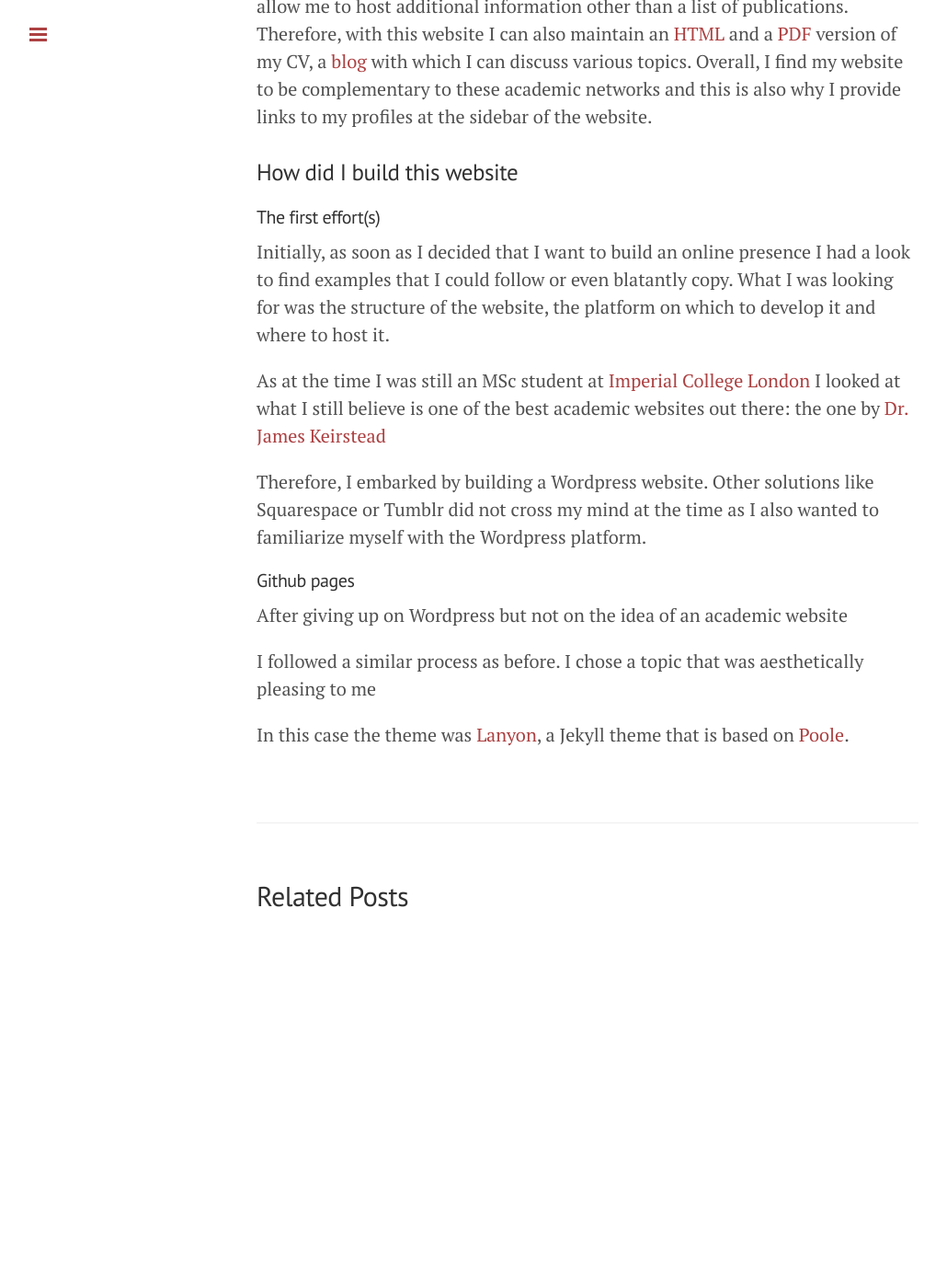
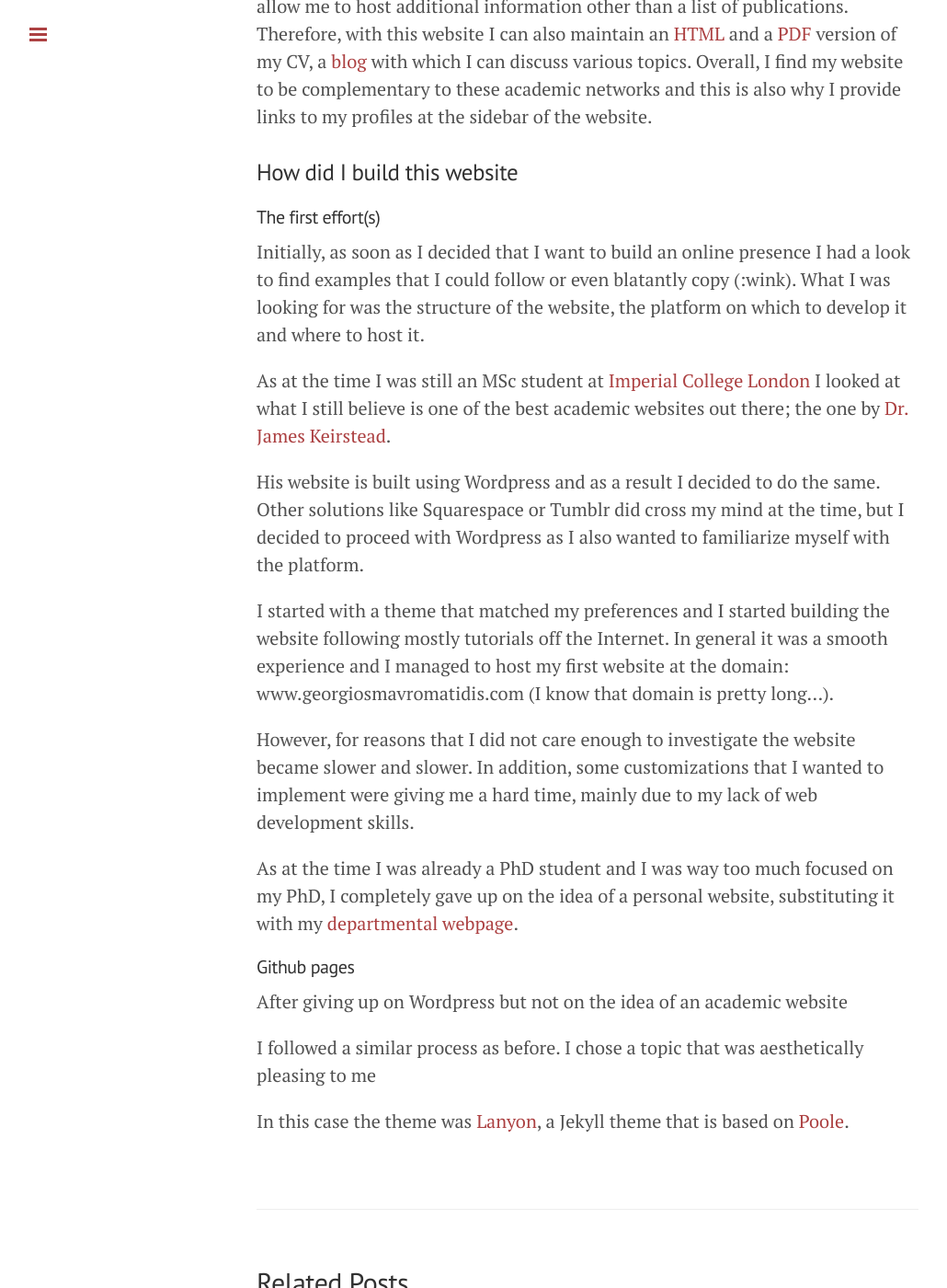
Before and after one commit to gmavrom33/gmavrom.github.io, a Jekyll site: the page built from _posts/2015-05-01-this-website.md, in a window 1280 px wide and 1400 px high, scrolled down 1140 px. Shown: the whole window at 92% size, without its empty margins (1-1031 px from the left). Built offline with Jekyll 4.4.1, drawn with Linux system fonts in a browser that asks for light colours; nearby versions of some CDN libraries; before the commit the page ends 2192 px from its top, so only the background shows below that.

Commit message:
Update 2015-05-01-this-website.md

```diff
--- a/_posts/2015-05-01-this-website.md
+++ b/_posts/2015-05-01-this-website.md
@@ -13,7 +13,7 @@ Multiple fellow academics and researchers have advocated for personal branding i
 
 An additional concern I wanted to address with this website was to avoid a typical case of online academic obscurity. At multiple occasions, I have read interesting papers by several academics that motivated me to go and search for more information about the research that they are conducting and/or additional publications that they have authored. However, it is unfortunately very common that not a concise, well-designed website contains the information that I am looking for. Bear in mind that I do not necessarily refer to a personal websites. Sometimes personal pages on institutional websites are poorly built and do not contain the necessary information.
 
-An interesting discussion on the matter has taken place at Academia Stackexchange [here](http://academia.stackexchange.com/questions/38619/why-are-professors-websites-so-ugly)
+An interesting discussion on the matter has taken place at Academia Stackexchange [here](http://academia.stackexchange.com/questions/38619/why-are-professors-websites-so-ugly).
 
 Finally, one might argue that for purposes similar to mine there already exist several established "players" that aim to allow academic researchers to maintain an online presence and to connect with each other. Examples include [Academia.edu](https://www.academia.edu/) and [Researchgate](https://www.researchgate.com/).
 
@@ -23,11 +23,17 @@ Even though I maintain profiles in both academic "social networks" I wanted an a
 
 #### The first effort(s)
 
-Initially, as soon as I decided that I want to build an online presence I had a look to find examples that I could follow or even blatantly copy. What I was looking for was the structure of the website, the platform on which to develop it and where to host it.
+Initially, as soon as I decided that I want to build an online presence I had a look to find examples that I could follow or even blatantly copy (:wink). What I was looking for was the structure of the website, the platform on which to develop it and where to host it.
 
-As at the time I was still an MSc student at [Imperial College London](http://www.imperial.ac.uk/) I looked at what I still believe is one of the best academic websites out there: the one by [Dr. James Keirstead](http://www.jameskeirstead.ca/)
+As at the time I was still an MSc student at [Imperial College London](http://www.imperial.ac.uk/) I looked at what I still believe is one of the best academic websites out there; the one by [Dr. James Keirstead](http://www.jameskeirstead.ca/).
 
-Therefore, I embarked by building a Wordpress website. Other solutions like Squarespace or Tumblr did not cross my mind at the time as I also wanted to familiarize myself with the Wordpress platform.
+His website is built using Wordpress and as a result I decided to do the same. Other solutions like Squarespace or Tumblr did cross my mind at the time, but I decided to proceed with Wordpress as I also wanted to familiarize myself with the platform.
+
+I started with a theme that matched my preferences and I started building the website following mostly tutorials off the Internet. In general it was a smooth experience and I managed to host my first website at the domain: www.georgiosmavromatidis.com (I know that domain is pretty long...).
+
+However, for reasons that I did not care enough to investigate the website became slower and slower. In addition, some customizations that I wanted to implement were giving me a hard time, mainly due to my lack of web development skills.
+
+As at the time I was already a PhD student and I was way too much focused on my PhD, I completely gave up on the idea of a personal website, substituting it with my [departmental webpage](www.carmeliet.arch.ethz.ch/People/Mavromatidis).
 
 #### Github pages
 
```
